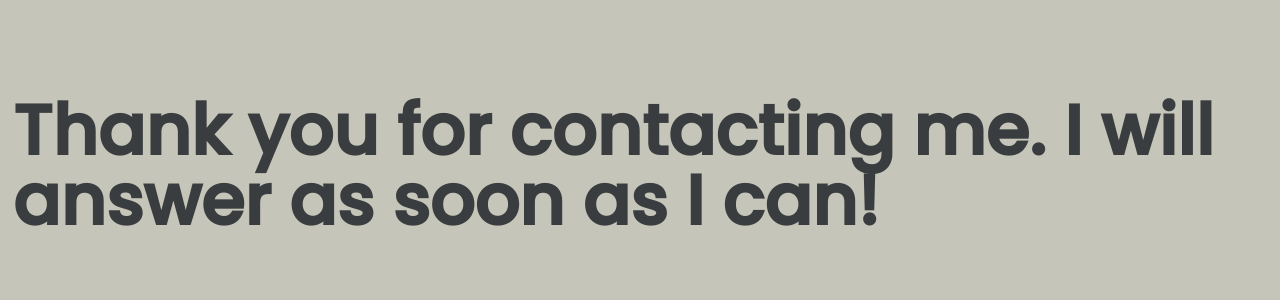
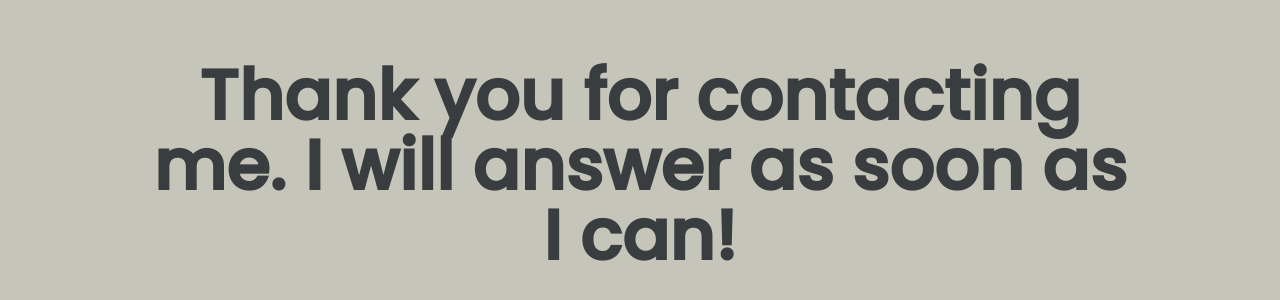
Before and after one commit to philippOkie/project-personal-portfolio, a website built with webpack: page src/success.html in a window 1280 px wide. Shown: the part 234-534 px from the top of the page. Built offline with nearby package versions, Linux system fonts and the light colour scheme.

Commit message:
fix success page

```diff
--- a/src/success.html
+++ b/src/success.html
@@ -23,5 +23,9 @@
       font-size: 5em;
       font-weight: 600;
     }
+    div {
+      width: 80%;
+      text-align: center;
+    }
   </style>
 </html>
```
